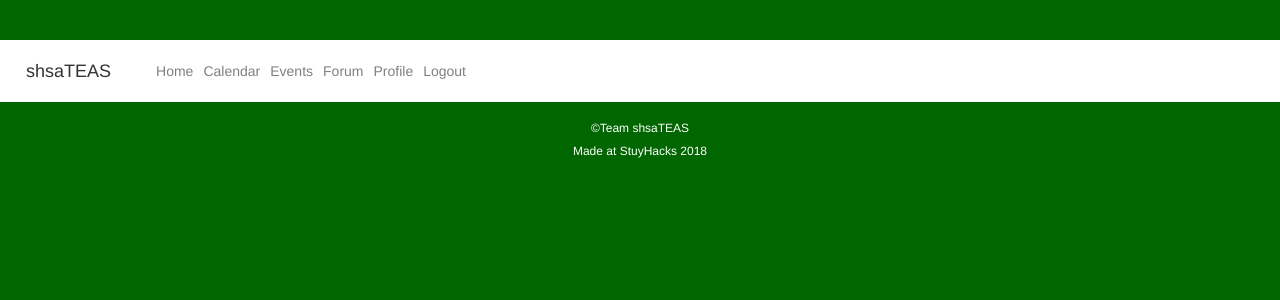
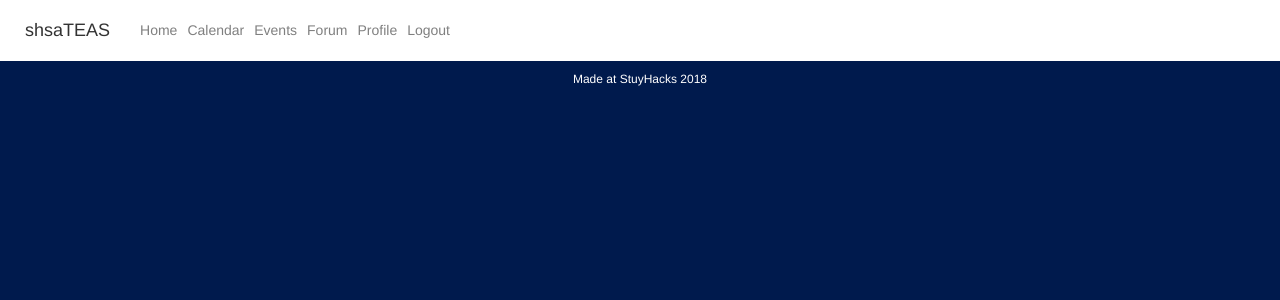
Before and after one commit to MrEricL/shsaTEAS, a Flask app: template templates/forum.html in a window 1280 px wide. Shown: the top 300 px of the page. Run offline with Flask 2, Linux system fonts and the light colour scheme; the template is opened without the code that fills it, so the values that code supplies are empty; some libraries are stand-ins or nearby versions.

Commit message:
Changed color

```diff
--- a/templates/base.html
+++ b/templates/base.html
@@ -29,7 +29,7 @@
 
   <!-- Navigation bar -->
   {% block navbar %}
-  <nav class="navbar navbar-expand-lg navbar-light bg-light" style="border-radius:0 !important; background-color: white !important">
+  <nav class="navbar navbar-expand-lg navbar-light navbar-fixed-top bg-light" style="border-radius:0 !important; background-color: white !important">
   <a class="navbar-brand">shsaTEAS</a>
   <button class="navbar-toggler" type="button" data-toggle="collapse" data-target="#navbarNavDropdown" aria-controls="navbarNavDropdown" aria-expanded="false" aria-label="Toggle navigation">
     <span class="navbar-toggler-icon"></span>
@@ -60,7 +60,7 @@
 {% endblock navbar %}
 
   {% block body %}
-  <body style="background-color: #006600">
+  <body style="background-color: #001a4d">
     <center>
     {% set messages = get_flashed_messages() %}
     {% for message in messages %}
--- a/templates/home.html
+++ b/templates/home.html
@@ -6,7 +6,7 @@
   <h2 style="color:black">Animated Progress Bar</h2>
   <p style="color:black">The active class animates the progress bar:</p>
   <div class="progress" style="height:50px;border-radius:0;color:black">
-    <div class="progress-bar progress-bar-striped active bg-info" role="progressbar" aria-valuenow="40" aria-valuemin="June 16th 2018" aria-valuemax="100" style="width:40%">
+    <div class="progress-bar progress-bar-striped active bg-success" role="progressbar" aria-valuenow="40" aria-valuemin="June 16th 2018" aria-valuemax="100" style="width:40%">
       Jun 10th
     </div>
   </div>
```
Also changed, not shown: templates/calendar.html (+5 -2 lines).
